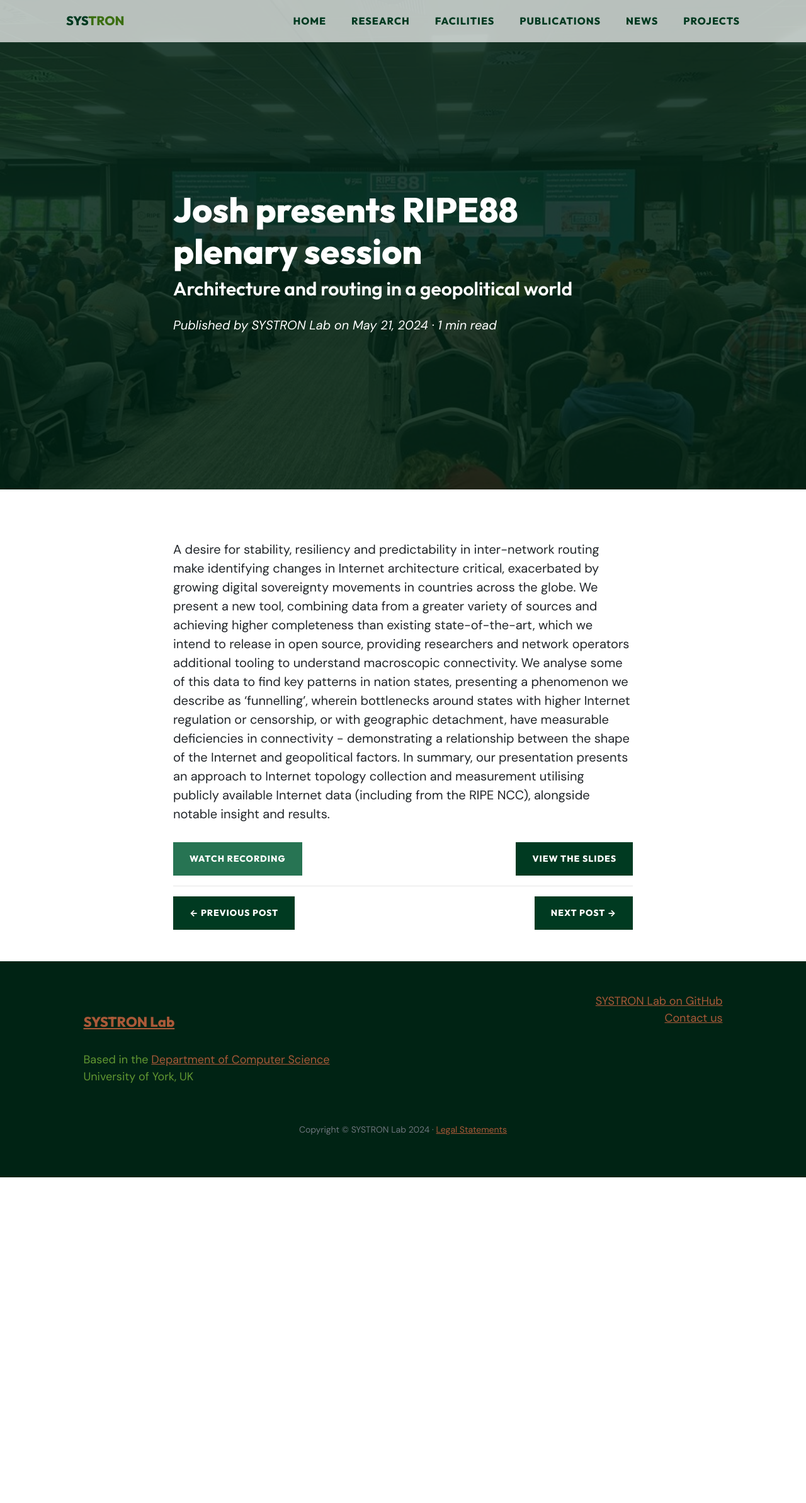
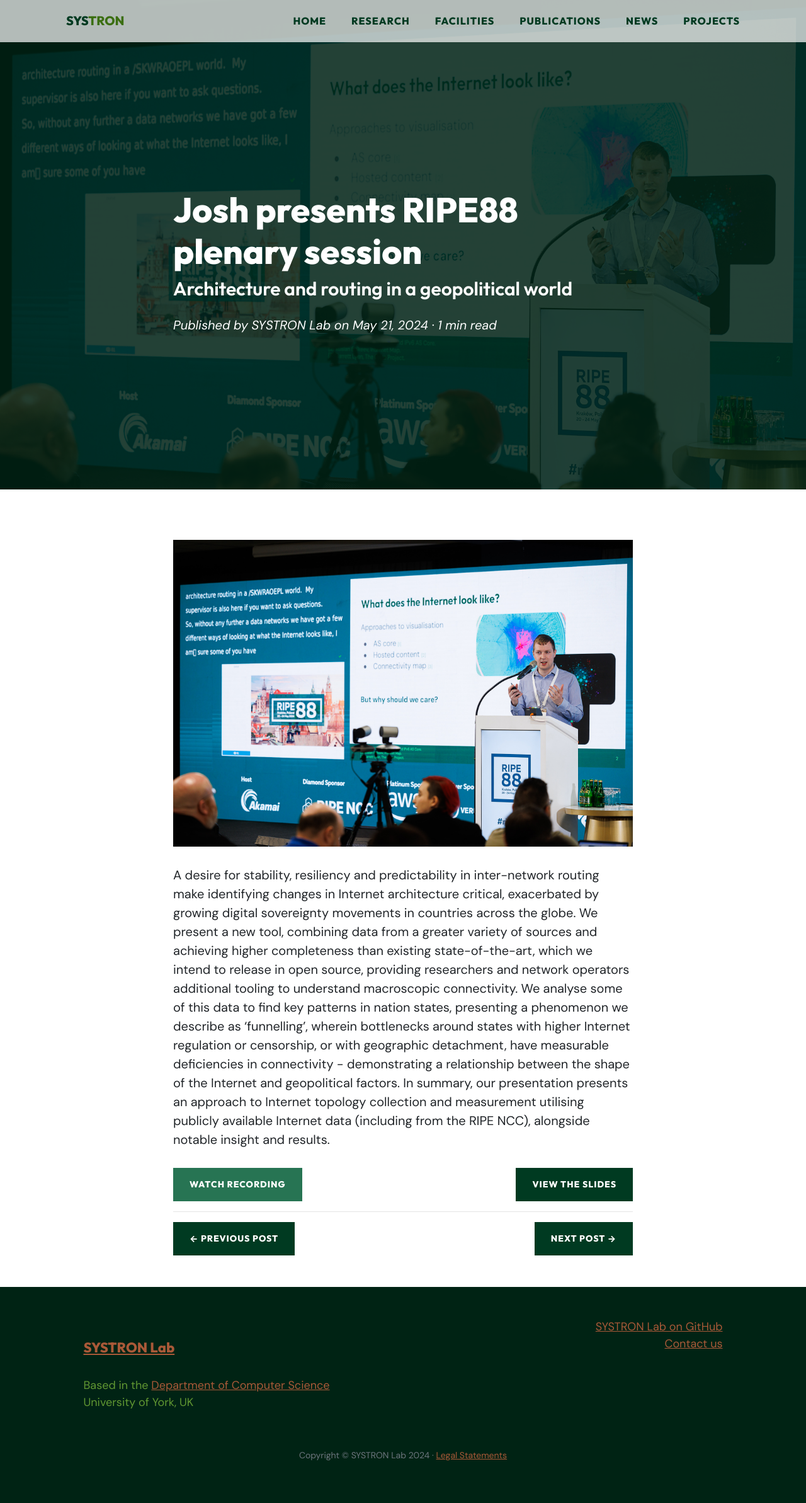
Before and after one commit to xohaeb/systronlab.github.io, a Jekyll site: the page built from news/_posts/2024-05-21-josh-at-ripe88.md, in a window 1280 px wide. Shown: the whole page at 63% size. Built offline with Jekyll 4.4.1, drawn with Linux system fonts in a browser that asks for light colours; before the commit the page ends 1869 px from its top, so only the background shows below that.

Commit message:
Update RIPE88 article.

```diff
--- a/news/_posts/2024-05-21-josh-at-ripe88.md
+++ b/news/_posts/2024-05-21-josh-at-ripe88.md
@@ -6,6 +6,8 @@ subtitle: "Architecture and routing in a geopolitical world"
 background: '/img/posts/josh-at-ripe88.jpg'
 ---
 
+![Josh presenting at RIPE88](/img/posts/josh-at-ripe88.jpg)
+
 A desire for stability, resiliency and predictability in inter-network routing make identifying changes in Internet architecture critical, exacerbated by growing digital sovereignty movements in countries across the globe. We present a new tool, combining data from a greater variety of sources and achieving higher completeness than existing state-of-the-art, which we intend to release in open source, providing researchers and network operators additional tooling to understand macroscopic connectivity. We analyse some of this data to find key patterns in nation states, presenting a phenomenon we describe as ‘funnelling’, wherein bottlenecks around states with higher Internet regulation or censorship, or with geographic detachment, have measurable deficiencies in connectivity - demonstrating a relationship between the shape of the Internet and geopolitical factors. In summary, our presentation presents an approach to Internet topology collection and measurement utilising publicly available Internet data (including from the RIPE NCC), alongside notable insight and results.
 
 <div class="clearfix">
```
Also changed, not shown: img/posts/josh-at-ripe88.jpg.
